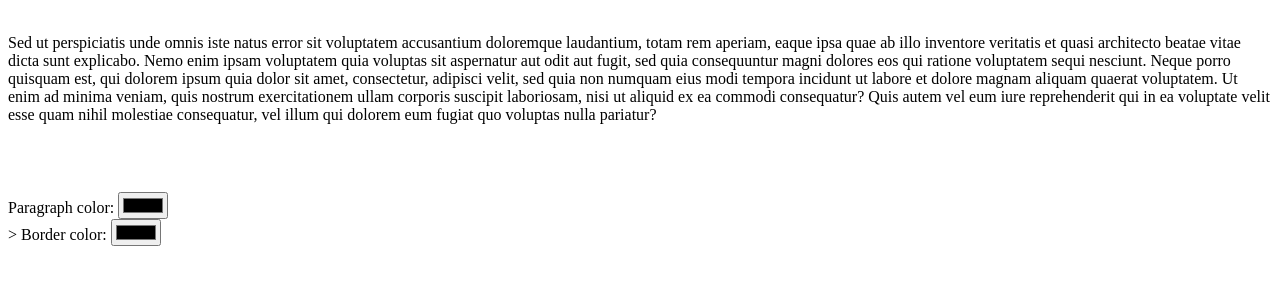
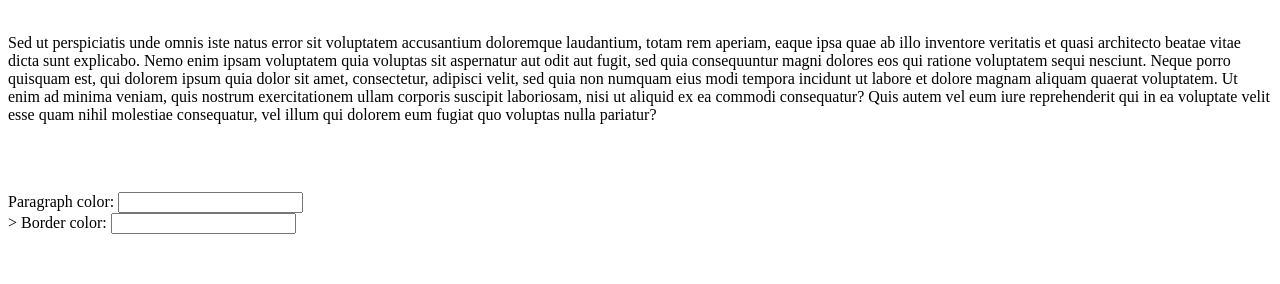
Before and after one commit to heidischieber/eecs348_lab4, a plain HTML site: page practice2.html in a window 1280 px wide. Drawn offline with Linux system fonts and the light colour scheme.

Commit message:
take in RGB correctly

```diff
--- a/practice2.html
+++ b/practice2.html
@@ -9,9 +9,9 @@
         <p id="paragraph"><br>Sed ut perspiciatis unde omnis iste natus error sit voluptatem accusantium doloremque laudantium, totam rem aperiam, eaque ipsa quae ab illo inventore veritatis et quasi architecto beatae vitae dicta sunt explicabo. Nemo enim ipsam voluptatem quia voluptas sit aspernatur aut odit aut fugit, sed quia consequuntur magni dolores eos qui ratione voluptatem sequi nesciunt. Neque porro quisquam est, qui dolorem ipsum quia dolor sit amet, consectetur, adipisci velit, sed quia non numquam eius modi tempora incidunt ut labore et dolore magnam aliquam quaerat voluptatem. Ut enim ad minima veniam, quis nostrum exercitationem ullam corporis suscipit laboriosam, nisi ut aliquid ex ea commodi consequatur? Quis autem vel eum iure reprehenderit qui in ea voluptate velit esse quam nihil molestiae consequatur, vel illum qui dolorem eum fugiat quo voluptas nulla pariatur?</p>
         <p><br><br></p>
         <label for="pColor">Paragraph color:</label>
-        <input type="color" id="pColor" name="pColor"<br><br>>
+        <input type="text" id="pColor" name="pColor"<br><br>>
         <label for="bColor">Border color:</label>
-        <input type="color" id="bColor" name="bColor">
+        <input type="text" id="bColor" name="bColor">
 
         <script> //I tried researching how to use user input in a label to edit something using just CSS and couldn't find a way so I'm also using JavaScript
             //JavaScript needed for changing paragraph color using the user's input in the label
```
